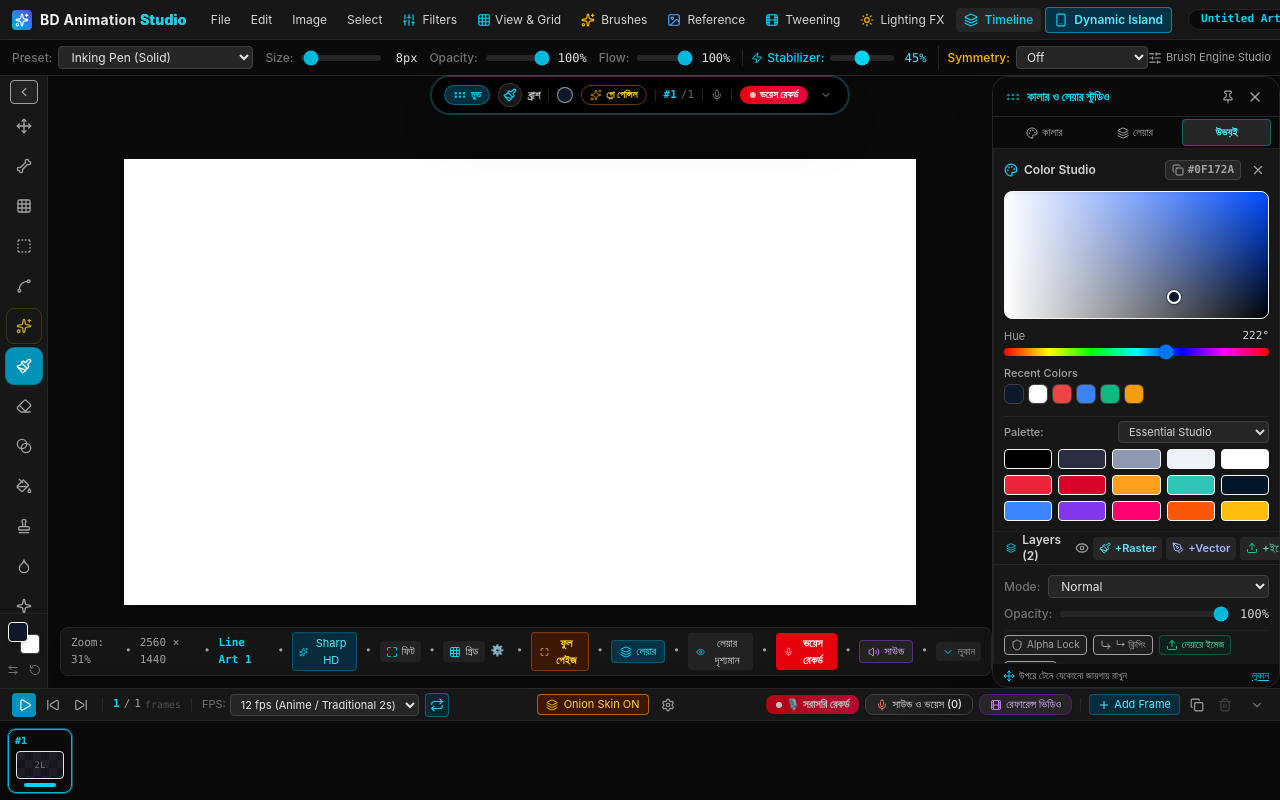
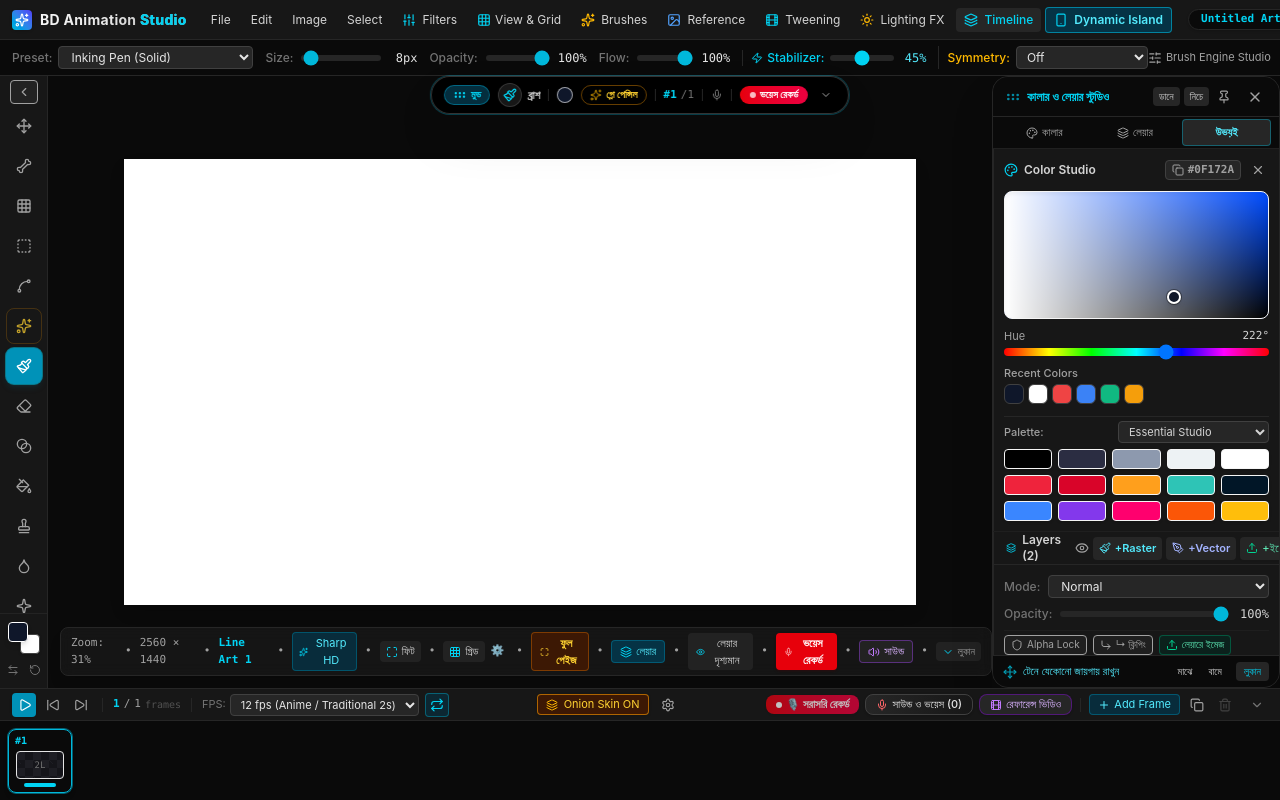
Before and after one commit to hseismailhossain-droid/BD-ANIMATION-STUDIO, a React (Vite) app in the folder BD-ANIMATION-STUDIO/: page / in a window 1280 px wide. Built offline with nearby package versions, Linux system fonts and the light colour scheme.

Commit message:
Refactor MovableStudioPanel for improved drag handling

```diff
--- a/BD-ANIMATION-STUDIO/src/components/MovableStudioPanel.tsx
+++ b/BD-ANIMATION-STUDIO/src/components/MovableStudioPanel.tsx
@@ -41,81 +41,125 @@ export const MovableStudioPanel: React.FC<MovableStudioPanelProps> = ({
   // Floating Position (X, Y)
   const [position, setPosition] = useState<{ x: number; y: number }>(() => {
     if (typeof window !== 'undefined') {
-      const panelWidth = Math.min(320, window.innerWidth * 0.85);
+      const panelWidth = Math.min(320, window.innerWidth - 16);
       return {
-        x: Math.max(10, window.innerWidth - panelWidth - 16),
-        y: Math.max(50, 60),
+        x: Math.max(8, window.innerWidth - panelWidth - 8),
+        y: Math.max(48, 56),
       };
     }
-    return { x: 400, y: 60 };
+    return { x: 400, y: 56 };
   });
 
   const isDragging = useRef(false);
   const dragStartOffset = useRef<{ x: number; y: number }>({ x: 0, y: 0 });
   const panelRef = useRef<HTMLDivElement>(null);
 
-  // Drag start
-  const handlePointerDown = (e: React.PointerEvent<HTMLDivElement>) => {
-    // Only allow drag from header/handle
-    const target = e.target as HTMLElement;
-    if (target.closest('button') || target.closest('select') || target.closest('input')) {
-      return;
-    }
-    e.preventDefault();
-    e.stopPropagation();
-
+  const startDrag = (clientX: number, clientY: number) => {
     isDragging.current = true;
     dragStartOffset.current = {
-      x: e.clientX - position.x,
-      y: e.clientY - position.y,
+      x: clientX - position.x,
+      y: clientY - position.y,
     };
-
-    try {
-      (e.currentTarget as HTMLElement).setPointerCapture(e.pointerId);
-    } catch {
-      // Ignore
-    }
   };
 
-  const handlePointerMove = useCallback((e: PointerEvent) => {
+  const moveDrag = useCallback((clientX: number, clientY: number) => {
     if (!isDragging.current) return;
-    e.preventDefault();
-
     const panel = panelRef.current;
     const width = panel ? panel.offsetWidth : 300;
     const height = panel ? panel.offsetHeight : 400;
 
-    let newX = e.clientX - dragStartOffset.current.x;
-    let newY = e.clientY - dragStartOffset.current.y;
+    let newX = clientX - dragStartOffset.current.x;
+    let newY = clientY - dragStartOffset.current.y;
 
-    // Viewport clamping
-    const minX = 6;
-    const maxX = Math.max(10, window.innerWidth - width - 6);
-    const minY = 6;
-    const maxY = Math.max(10, window.innerHeight - 50);
+    // Viewport clamping - ensure never pushed offscreen
+    const minX = 4;
+    const maxX = Math.max(10, window.innerWidth - width - 4);
+    const minY = 4;
+    const maxY = Math.max(10, window.innerHeight - 60);
 
     newX = Math.max(minX, Math.min(maxX, newX));
     newY = Math.max(minY, Math.min(maxY, newY));
 
     setPosition({ x: newX, y: newY });
+  }, [position.x, position.y]);
+
+  const stopDrag = useCallback(() => {
+    isDragging.current = false;
   }, []);
 
-  const handlePointerUp = useCallback((e: PointerEvent) => {
-    if (isDragging.current) {
-      isDragging.current = false;
+  const handleDragStartPointer = (e: React.PointerEvent<HTMLDivElement>) => {
+    const target = e.target as HTMLElement;
+    if (target.closest('button') || target.closest('select') || target.closest('input')) {
+      return;
     }
-  }, []);
+    e.stopPropagation();
+    startDrag(e.clientX, e.clientY);
+  };
+
+  const handleDragStartTouch = (e: React.TouchEvent<HTMLDivElement>) => {
+    const target = e.target as HTMLElement;
+    if (target.closest('button') || target.closest('select') || target.closest('input')) {
+      return;
+    }
+    const touch = e.touches[0];
+    if (touch) {
+      startDrag(touch.clientX, touch.clientY);
+    }
+  };
 
   useEffect(() => {
-    window.addEventListener('pointermove', handlePointerMove, { passive: false });
-    window.addEventListener('pointerup', handlePointerUp);
-    window.addEventListener('pointercancel', handlePointerUp);
+    const onPointerMove = (e: PointerEvent) => moveDrag(e.clientX, e.clientY);
+    const onPointerUp = () => stopDrag();
+
+    const onTouchMove = (e: TouchEvent) => {
+      if (isDragging.current && e.touches[0]) {
+        moveDrag(e.touches[0].clientX, e.touches[0].clientY);
+      }
+    };
+    const onTouchEnd = () => stopDrag();
+
+    window.addEventListener('pointermove', onPointerMove);
+    window.addEventListener('pointerup', onPointerUp);
+    window.addEventListener('touchmove', onTouchMove, { passive: true });
+    window.addEventListener('touchend', onTouchEnd);
+    window.addEventListener('touchcancel', onTouchEnd);
+
     return () => {
-      window.removeEventListener('pointermove', handlePointerMove);
-      window.removeEventListener('pointerup', handlePointerUp);
-      window.removeEventListener('pointercancel', handlePointerUp);
+      window.removeEventListener('pointermove', onPointerMove);
+      window.removeEventListener('pointerup', onPointerUp);
+      window.removeEventListener('touchmove', onTouchMove);
+      window.removeEventListener('touchend', onTouchEnd);
+      window.removeEventListener('touchcancel', onTouchEnd);
     };
-  }, [handlePointerMove, handlePointerUp]);
+  }, [moveDrag, stopDrag]);
+
+  // Quick snap positions
+  const snapTo = (loc: 'top-left' | 'top-right' | 'bottom-right' | 'bottom-left' | 'center') => {
+    const panel = panelRef.current;
+    const width = panel ? panel.offsetWidth : 300;
+    const height = panel ? panel.offsetHeight : 400;
+
+    if (loc === 'top-left') {
+      setPosition({ x: 8, y: 48 });
+    } else if (loc === 'top-right') {
+      setPosition({ x: Math.max(8, window.innerWidth - width - 8), y: 48 });
+    } else if (loc === 'bottom-right') {
+      setPosition({
+        x: Math.max(8, window.innerWidth - width - 8),
+        y: Math.max(48, window.innerHeight - height - 12),
+      });
+    } else if (loc === 'bottom-left') {
+      setPosition({
+        x: 8,
+        y: Math.max(48, window.innerHeight - height - 12),
+      });
+    } else if (loc === 'center') {
+      setPosition({
+        x: Math.max(8, (window.innerWidth - width) / 2),
+        y: Math.max(48, (window.innerHeight - height) / 2),
+      });
+    }
+  };
 
   if (!isOpen) return null;
 
@@ -146,7 +190,8 @@ export const MovableStudioPanel: React.FC<MovableStudioPanelProps> = ({
     >
       {/* Draggable Movable Header Bar */}
       <div
-        onPointerDown={handlePointerDown}
+        onPointerDown={handleDragStartPointer}
+        onTouchStart={handleDragStartTouch}
         className="h-10 px-3 bg-neutral-950/95 border-b border-neutral-800 flex items-center justify-between cursor-move active:cursor-grabbing shrink-0 select-none touch-none"
         title="ধরে যেকোনো জায়গায় ড্র্যাগ করে সরান (Touch & drag to move anywhere)"
       >
@@ -156,6 +201,22 @@ export const MovableStudioPanel: React.FC<MovableStudioPanelProps> = ({
         </div>
 
         <div className="flex items-center gap-1">
+          {/* Quick snap buttons */}
+          <button
+            onClick={() => snapTo('top-right')}
+            title="উপরে ডানে নিন"
+            className="px-1.5 py-0.5 rounded bg-neutral-800 hover:bg-neutral-700 text-neutral-300 text-[10px] cursor-pointer"
+          >
+            ডানে
+          </button>
+          <button
+            onClick={() => snapTo('bottom-right')}
+            title="নিচে ডানে নিন"
+            className="px-1.5 py-0.5 rounded bg-neutral-800 hover:bg-neutral-700 text-neutral-300 text-[10px] cursor-pointer"
+          >
+            নিচে
+          </button>
+
           {/* Dock / Float Toggle (Desktop only) */}
           {!isMobile && !isFullPageMode && (
             <button
@@ -171,7 +232,7 @@ export const MovableStudioPanel: React.FC<MovableStudioPanelProps> = ({
           <button
             onClick={onClose}
             title="প্যানেল লুকান (Hide / Minimize)"
-            className="p-1 rounded hover:bg-neutral-800 text-neutral-400 hover:text-white transition-colors cursor-pointer"
+            className="p-1 rounded hover:bg-neutral-800 text-neutral-400 hover:text-white transition-colors cursor-pointer ml-1"
           >
             <X className="w-4 h-4" />
           </button>
@@ -234,18 +295,39 @@ export const MovableStudioPanel: React.FC<MovableStudioPanelProps> = ({
         )}
       </div>
 
-      {/* Movable hint bar at bottom */}
-      <div className="py-1 px-2.5 bg-neutral-950/80 border-t border-neutral-800/50 flex items-center justify-between text-[10px] text-neutral-400 shrink-0">
-        <span className="flex items-center gap-1">
-          <Move className="w-3 h-3 text-cyan-400" />
-          <span>উপরে টেনে যেকোনো জায়গায় রাখুন</span>
+      {/* Movable drag bar at bottom */}
+      <div
+        onPointerDown={handleDragStartPointer}
+        onTouchStart={handleDragStartTouch}
+        className="py-1.5 px-2.5 bg-neutral-950/95 border-t border-neutral-800 flex items-center justify-between text-[11px] text-neutral-300 shrink-0 cursor-move active:cursor-grabbing select-none touch-none"
+        title="ধরে যেকোনো জায়গায় ড্র্যাগ করে সরান"
+      >
+        <span className="flex items-center gap-1.5 font-medium text-cyan-300">
+          <Move className="w-3.5 h-3.5 text-cyan-400 animate-pulse" />
+          <span>টেনে যেকোনো জায়গায় রাখুন</span>
         </span>
-        <button
-          onClick={onClose}
-          className="text-cyan-400 hover:text-cyan-200 underline cursor-pointer"
-        >
-          লুকান
-        </button>
+        <div className="flex items-center gap-1">
+          <button
+            onClick={() => snapTo('center')}
+            className="px-1.5 py-0.5 rounded bg-neutral-850 hover:bg-neutral-750 text-neutral-300 text-[10px] cursor-pointer"
+            title="মাঝখানে রাখুন"
+          >
+            মাঝে
+          </button>
+          <button
+            onClick={() => snapTo('top-left')}
+            className="px-1.5 py-0.5 rounded bg-neutral-850 hover:bg-neutral-750 text-neutral-300 text-[10px] cursor-pointer"
+            title="বামে রাখুন"
+          >
+            বামে
+          </button>
+          <button
+            onClick={onClose}
+            className="px-2 py-0.5 rounded bg-neutral-800 hover:bg-neutral-700 text-cyan-400 font-medium text-[10px] cursor-pointer ml-1"
+          >
+            লুকান
+          </button>
+        </div>
       </div>
     </div>
   );
```
